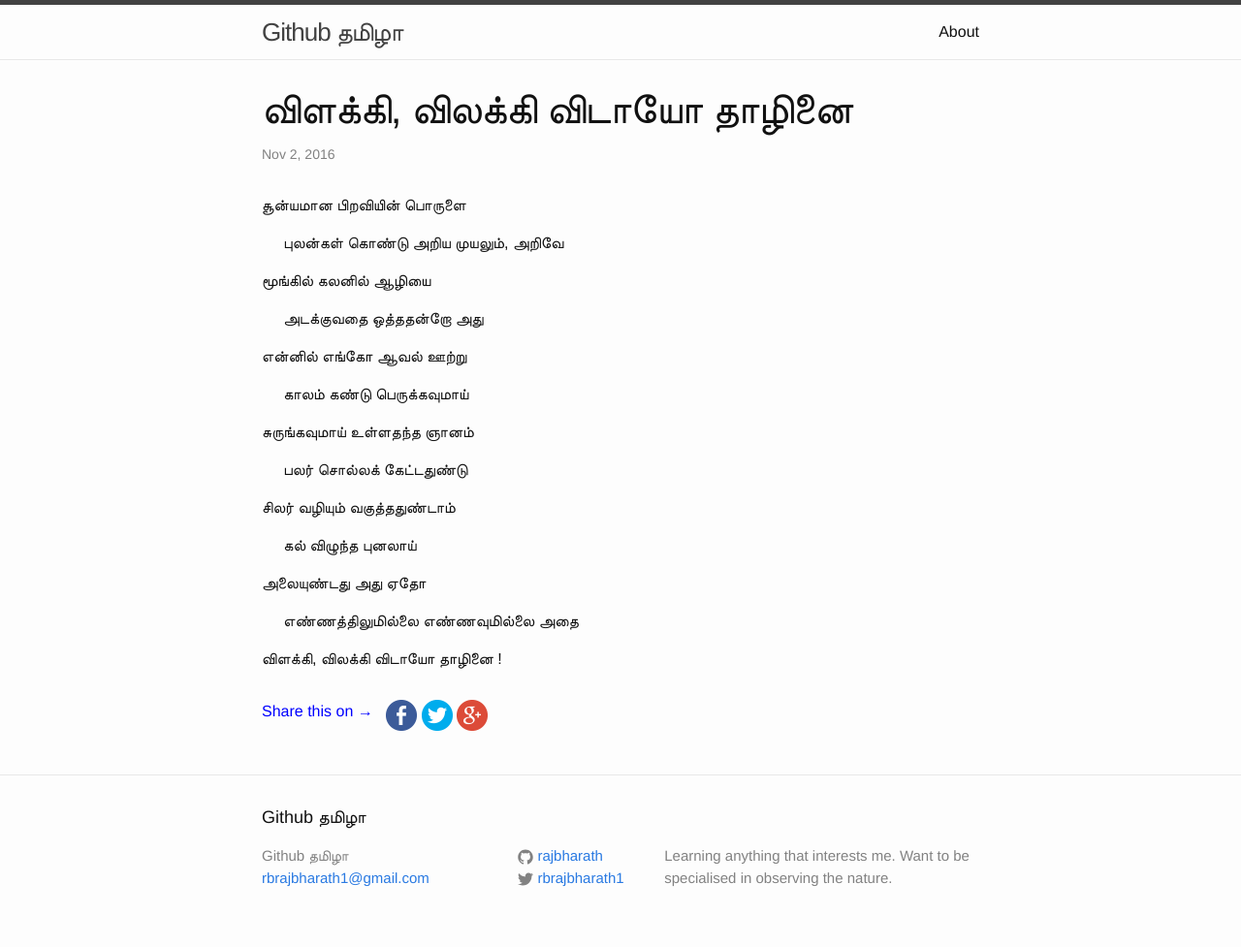
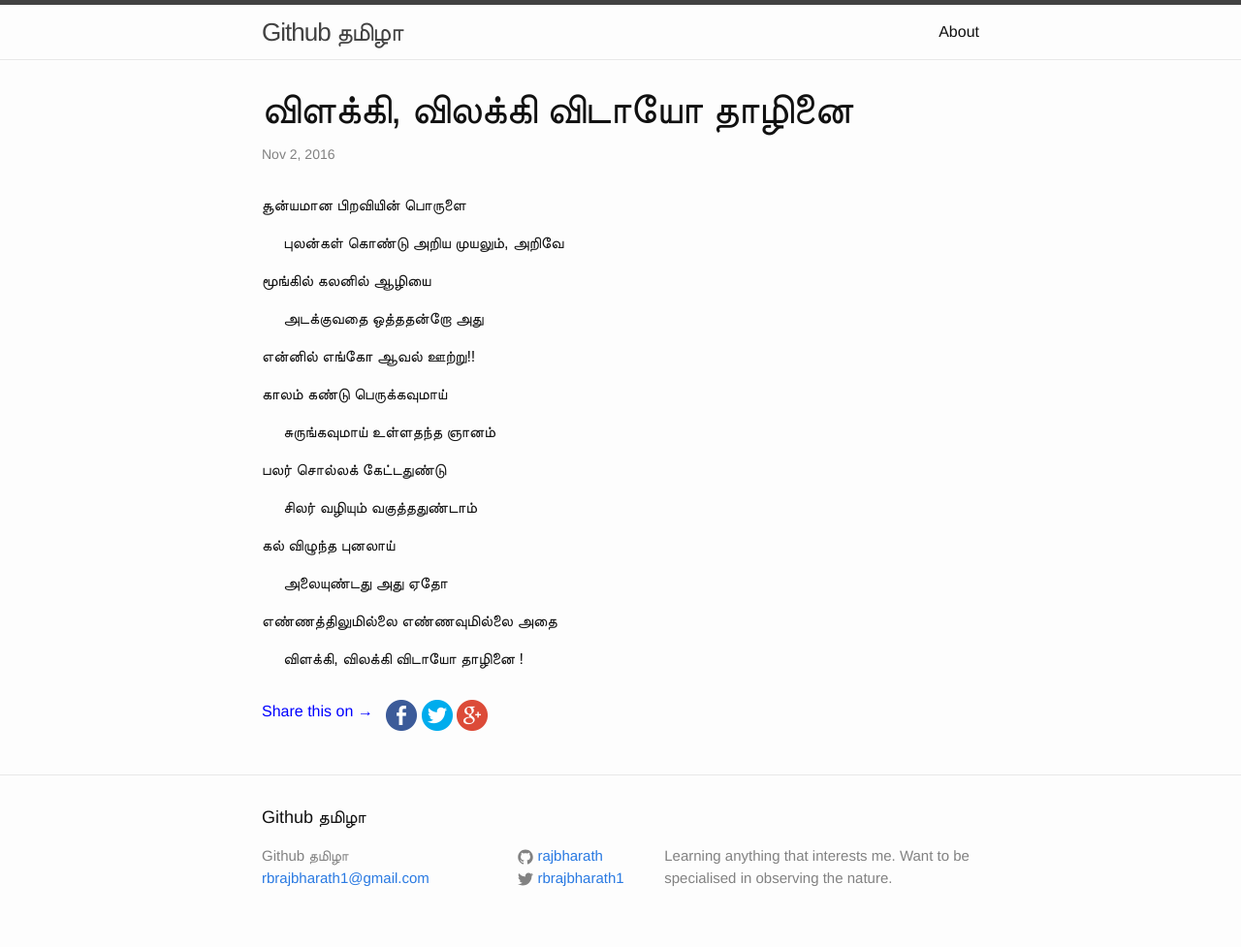
Before and after one commit to rajbharath/rajbharath.github.io, a Jekyll site: the page built from _posts/2016-11-02- poem - vilakki vidaayo thaazhinai.markdown, in a window 1280 px wide. Shown: the whole page at 97% size. Built offline with Jekyll 4.4.1, drawn with Linux system fonts in a browser that asks for light colours.

```diff
--- a/_posts/2016-11-02- poem - vilakki vidaayo thaazhinai.markdown
+++ b/_posts/2016-11-02- poem - vilakki vidaayo thaazhinai.markdown
@@ -12,20 +12,21 @@ categories: Poem
 
 &nbsp;&nbsp;&nbsp;&nbsp;&nbsp;அடக்குவதை ஒத்ததன்றோ அது
 
-என்னில் எங்கோ ஆவல் ஊற்று
+என்னில் எங்கோ ஆவல் ஊற்று!!
 
-&nbsp;&nbsp;&nbsp;&nbsp;&nbsp;காலம் கண்டு பெருக்கவுமாய்
 
-சுருங்கவுமாய் உள்ளதந்த ஞானம்
+காலம் கண்டு பெருக்கவுமாய்
 
-&nbsp;&nbsp;&nbsp;&nbsp;&nbsp;பலர் சொல்லக் கேட்டதுண்டு
+&nbsp;&nbsp;&nbsp;&nbsp;&nbsp;சுருங்கவுமாய் உள்ளதந்த ஞானம்
 
-சிலர் வழியும் வகுத்ததுண்டாம்
+பலர் சொல்லக் கேட்டதுண்டு
 
-&nbsp;&nbsp;&nbsp;&nbsp;&nbsp;கல் விழுந்த புனலாய்
+&nbsp;&nbsp;&nbsp;&nbsp;&nbsp;சிலர் வழியும் வகுத்ததுண்டாம்
 
-அலையுண்டது அது ஏதோ
+கல் விழுந்த புனலாய்
 
-&nbsp;&nbsp;&nbsp;&nbsp;&nbsp;எண்ணத்திலுமில்லை எண்ணவுமில்லை அதை
+&nbsp;&nbsp;&nbsp;&nbsp;&nbsp;அலையுண்டது அது ஏதோ
 
-விளக்கி, விலக்கி விடாயோ தாழினை !
+எண்ணத்திலுமில்லை எண்ணவுமில்லை அதை
+
+&nbsp;&nbsp;&nbsp;&nbsp;&nbsp;விளக்கி, விலக்கி விடாயோ தாழினை !
```
